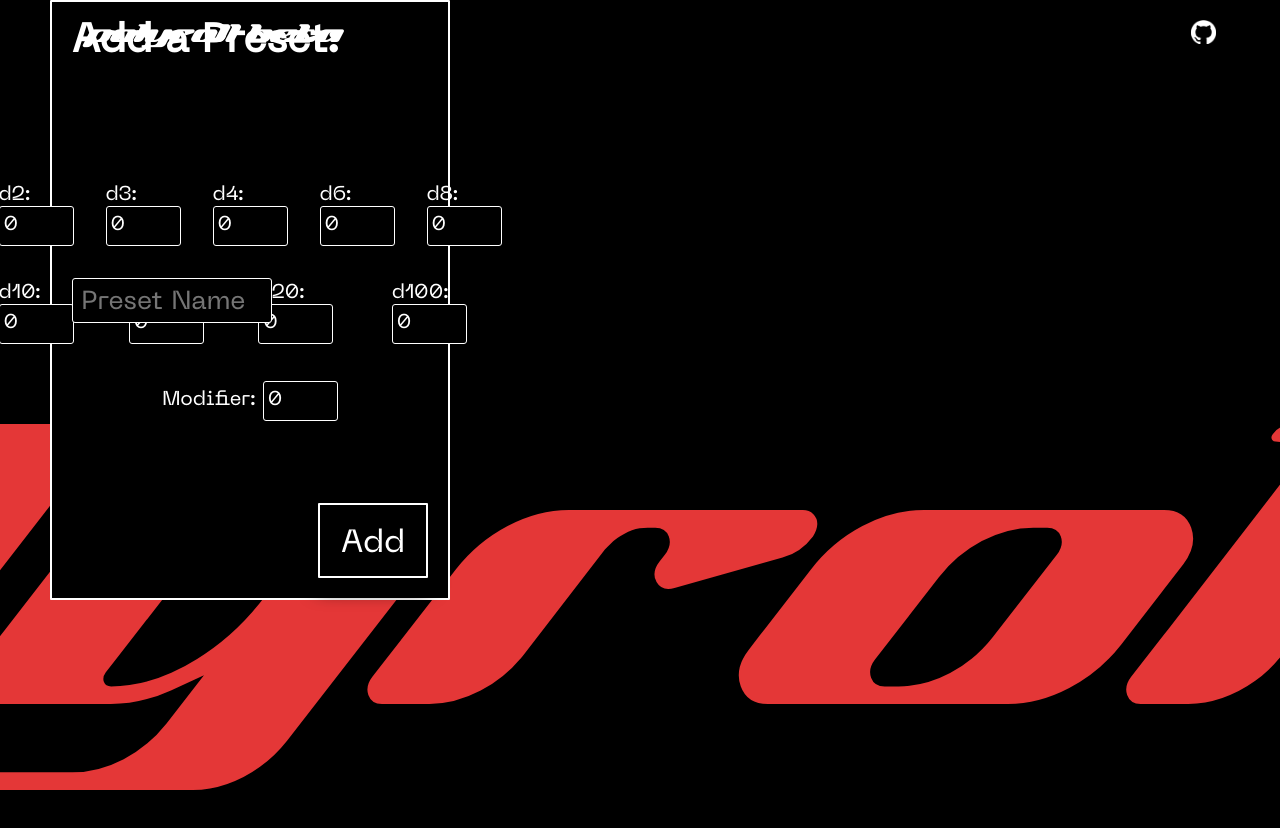
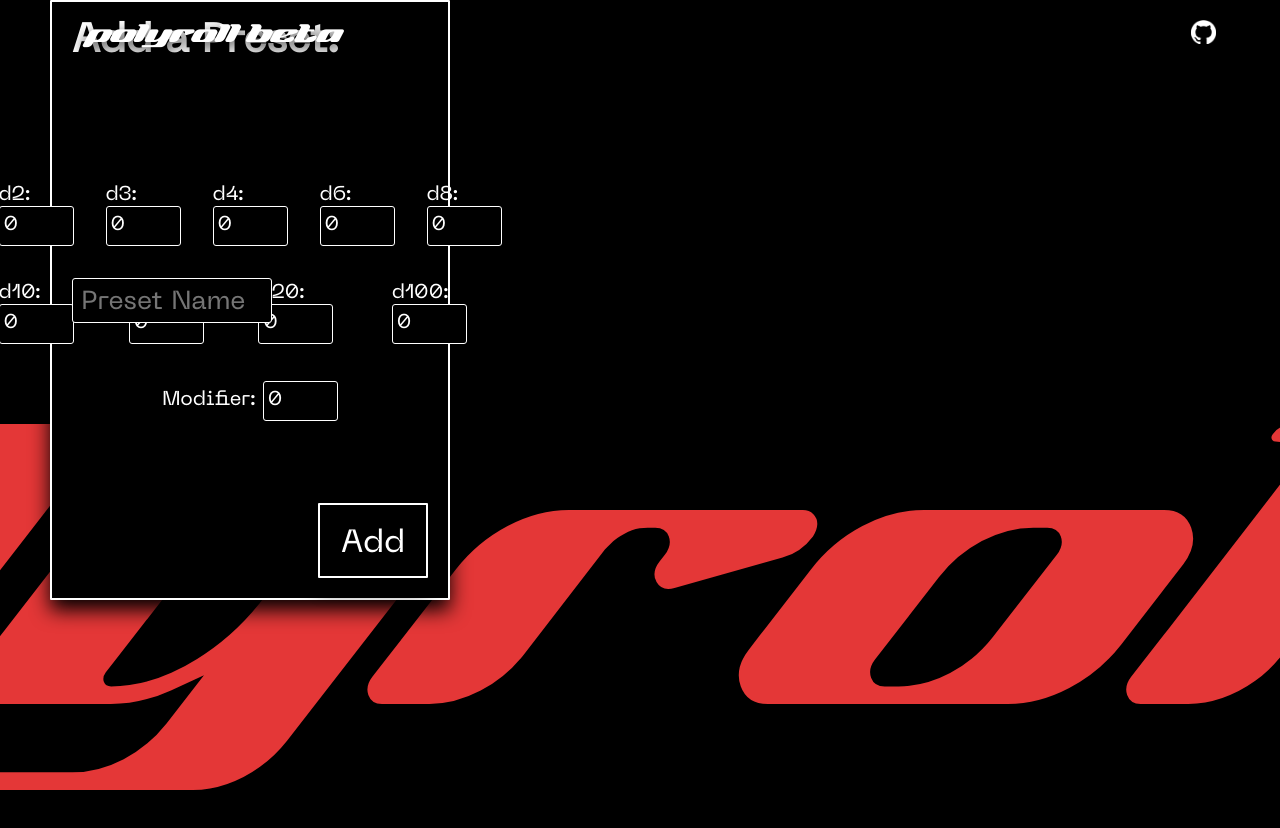
Before and after one commit to dondewaay/MultiRoll, a React (Vite) app: page /PolyRoll/roll in a window 1280 px wide. Shown: the top 828 px of the page. Built offline with nearby package versions, Linux system fonts and the light colour scheme.

Commit message:
Structure changes

```diff
--- a/src/components/Card.jsx
+++ b/src/components/Card.jsx
@@ -56,7 +56,7 @@ const Card = ({ id, name, config, onDelete }) => {
     >
       <h2>{name}</h2>
       <p className="result">
-        Result:
+        Result:&nbsp;
         <motion.span
           initial={{ opacity: 0, y: 50 }}
           animate={{ opacity: 1, y: 0 }}
--- a/src/components/DiceRoller.jsx
+++ b/src/components/DiceRoller.jsx
@@ -72,6 +72,7 @@ const DiceRoller = () => {
 
   return (
     <div className="roller">
+      <div className="top">
         <div className="hide">
           <motion.div
             className="bg-text"
@@ -206,6 +207,7 @@ const DiceRoller = () => {
             Add
           </button>
         </div>
+      </div>
       <div className="grid" layout>
         {presets.map((preset) => (
           <Card
--- a/src/styles/App.scss
+++ b/src/styles/App.scss
@@ -34,6 +34,7 @@ nav {
     pointer-events: auto;
     margin-right: auto;
     text-align: center;
+    text-shadow: black 0px 5px 15px;
   }
   img {
     pointer-events: default;
--- a/src/styles/Roll.scss
+++ b/src/styles/Roll.scss
@@ -18,9 +18,12 @@
   font-family: "Neue";
   color: white;
   width: 100%;
+  .top {
+    width: 100vw;
+    height: 80vh;
     .hide {
       width: 100vw;
-    height: 80vh;
+      height: 50vh;
       position: absolute;
       z-index: -1;
       overflow: hidden;
@@ -49,7 +52,6 @@
       right: 0;
       top: 0;
       border: 2px solid white;
-    height: 250px;
       margin-left: 50px;
       margin-right: 50px;
       margin-bottom: 50px;
@@ -61,6 +63,7 @@
       border-radius: 1px;
       height: 600px;
       width: 400px;
+      box-shadow: black 0px 10px 20px;
       h1 {
         font-size: 40px;
         position: absolute;
@@ -120,11 +123,12 @@
         right: 20px;
       }
     }
+  }
   .grid {
-    margin-right: 10vw;
-    margin-left: 10vw;
+    margin-right: 5vw;
+    margin-left: 5vw;
     display: grid;
-    grid-template-columns: repeat(auto-fit, minmax(40vw, 1fr));
+    grid-template-columns: repeat(auto-fit, minmax(30vw, 1fr));
     max-width: 100vw;
     justify-items: center;
     .card {
```
Lines whose indentation alone changed are shown as unchanged.
